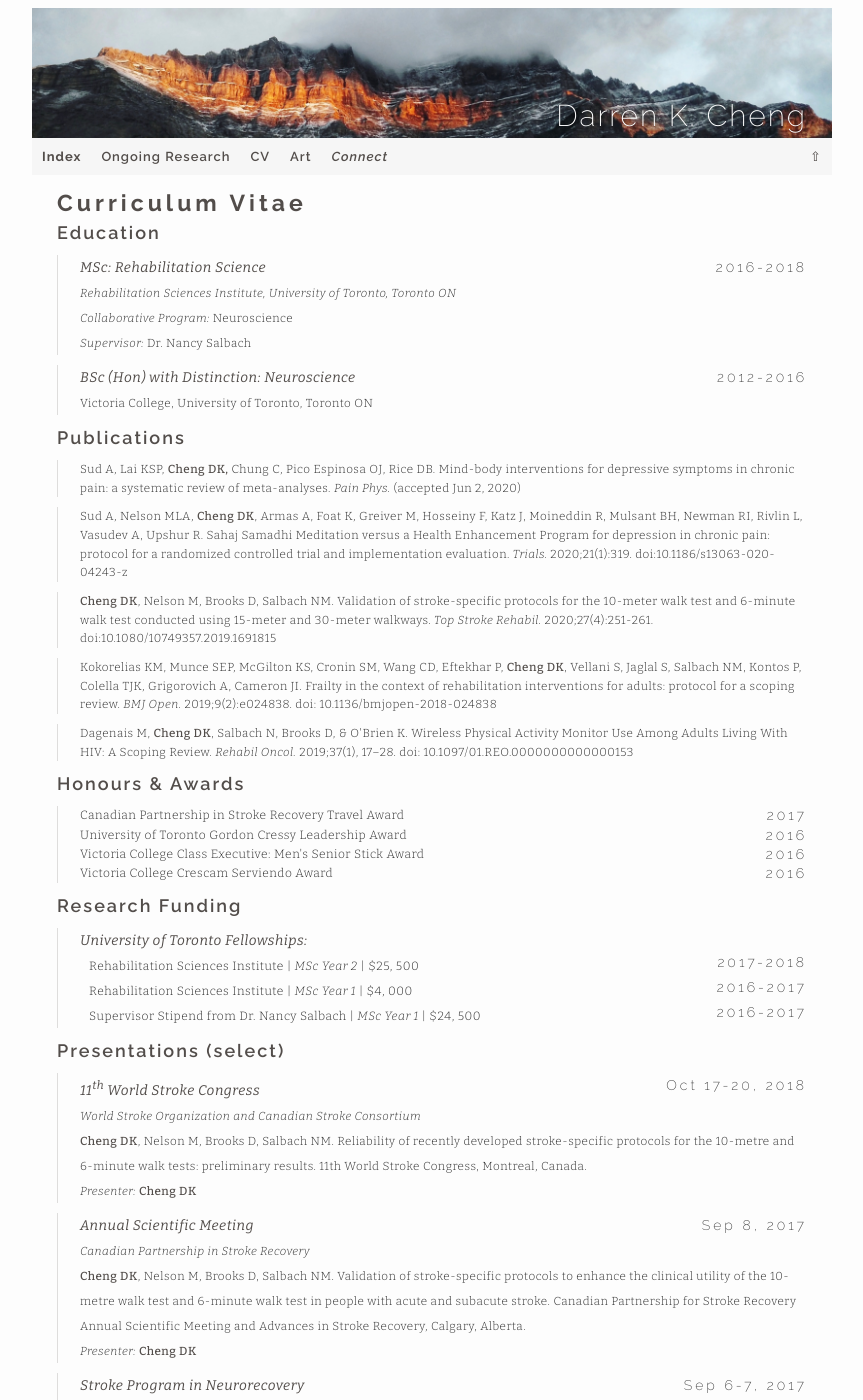
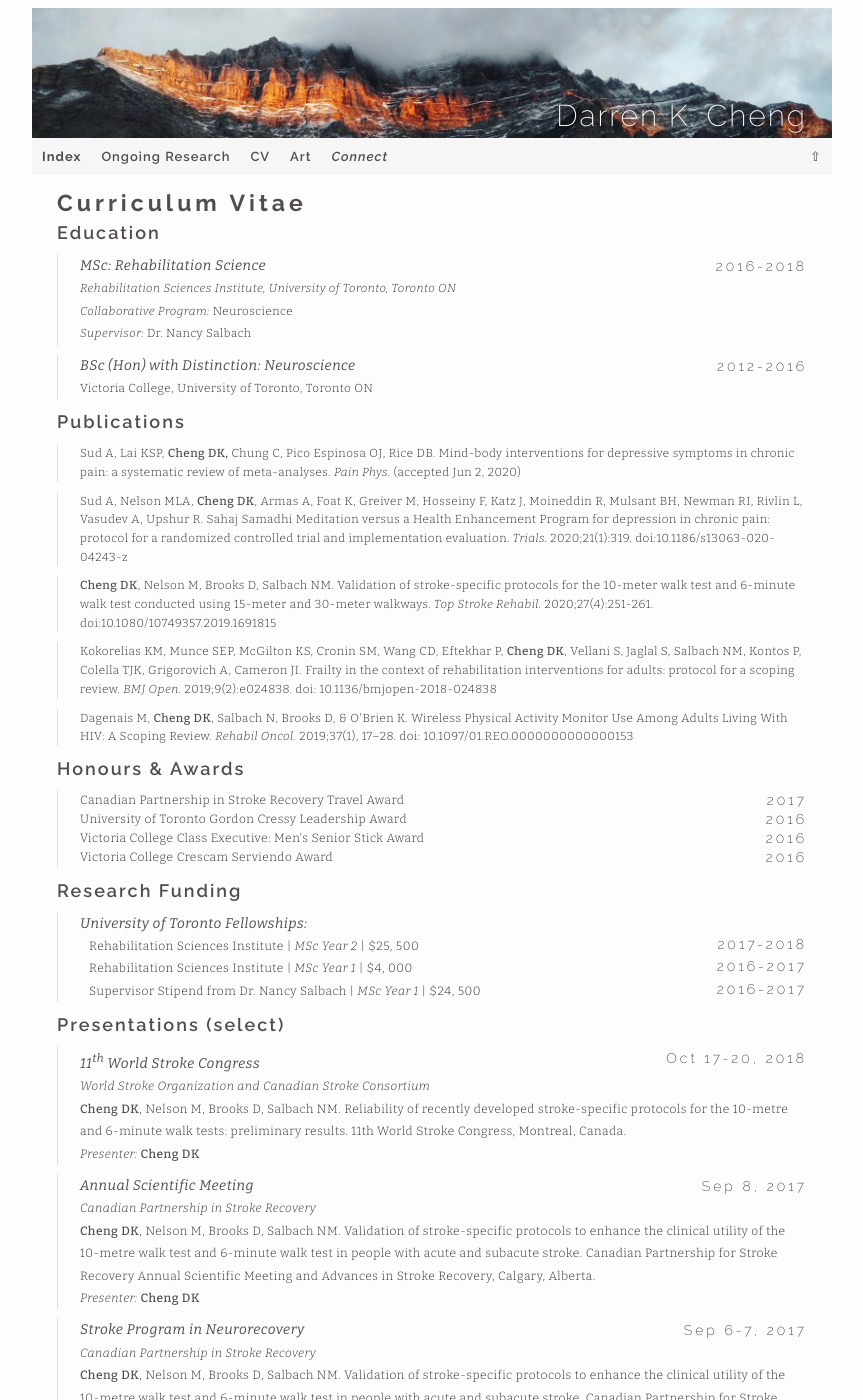
Before and after one commit to darrenkcheng/darrenkcheng, a Jekyll site: the page built from pages/cv.html, in a window 1280 px wide and 1400 px high. Shown: the whole window, without its empty margins (208-1071 px from the left). Built offline with Jekyll 4.4.1, drawn with Linux system fonts in a browser that asks for light colours.

Commit message:
css update

```diff
--- a/assets/css/style.css
+++ b/assets/css/style.css
@@ -90,6 +90,7 @@
 			border-left: 1px solid #dedddc;
 			margin:10px 0 10px 0;
 			padding-left: 22px;
+			line-height: 1.6em;
 		}
 		dt {
 			font-family: 'Raleway', "Open Sans", sans-serif;
--- a/assets/css/style.scss
+++ b/assets/css/style.scss
@@ -90,6 +90,7 @@
 			border-left: 1px solid #dedddc;
 			margin:10px 0 10px 0;
 			padding-left: 22px;
+			line-height: 1.6em;
 		}
 		dt {
 			font-family: 'Raleway', "Open Sans", sans-serif;
--- a/pages/cv.html
+++ b/pages/cv.html
@@ -50,61 +50,61 @@
 		<h2>Presentations (select)</h2>
 			<blockquote>
 				<em>11<sup>th</sup> World Stroke Congress</em><span class="year">Oct 17-20, 2018</span><br>
-				<small><i>World Stroke Organization and Canadian Stroke Consortium</i><br>
+				<span class="cv"><i>World Stroke Organization and Canadian Stroke Consortium</i><br>
 				<b>Cheng DK</b>, Nelson M, Brooks D, Salbach NM. Reliability of recently developed stroke-specific protocols for the 10-metre and 6-minute walk tests: preliminary results. 11th World Stroke Congress, Montreal, Canada.<br>
-				<i>Presenter:</i> <b>Cheng DK</b></small>
+				<i>Presenter:</i> <b>Cheng DK</b></span>
 			</blockquote>
 			<blockquote>
 				<em>Annual Scientific Meeting</em><span class="year">Sep 8, 2017</span><br>
-				<small><i>Canadian Partnership in Stroke Recovery</i><br>
+				<span class="cv"><i>Canadian Partnership in Stroke Recovery</i><br>
 				<b>Cheng DK</b>, Nelson M, Brooks D, Salbach NM. Validation of stroke-specific protocols to enhance the clinical utility of the 10-metre walk test and 6-minute walk test in people with acute and subacute stroke. Canadian Partnership for Stroke Recovery Annual Scientific Meeting and Advances in Stroke Recovery, Calgary, Alberta.<br>
 				<i>Presenter:</i> <b>Cheng DK</b></small>
 			</blockquote>
 			<blockquote>
 				<em>Stroke Program in Neurorecovery</em><span class="year">Sep 6-7, 2017</span><br>
-				<small><i>Canadian Partnership in Stroke Recovery</i><br>
+				<span class="cv"><i>Canadian Partnership in Stroke Recovery</i><br>
 				<b>Cheng DK</b>, Nelson M, Brooks D, Salbach NM. Validation of stroke-specific protocols to enhance the clinical utility of the 10-metre walk test and 6-minute walk test in people with acute and subacute stroke. Canadian Partnership for Stroke Recovery Stroke Program in Neurorecovery (SPiN) Workshop, Calgary Alberta.<br>
-				<i>Presenter:</i> <b>Cheng DK</b></small>
+				<i>Presenter:</i> <b>Cheng DK</b></span>
 			</blockquote>
 			<blockquote>
 				<em>Best Practices Day 2018</em><span class="year">May 25, 2018</span><br>
-				<small><i>GTA Rehab Network</i><br>
+				<span class="cv"><i>GTA Rehab Network</i><br>
 				<b>Cheng DK</b>, Nelson M, Brooks D, Salbach NM. Reliability of stroke-specific protocols to enhance the clinical utility of the 10-metre walk test and 6-minute walk test in people with acute, subacute, and chronic stroke: preliminary results. GTA Rehab Network Best Practices Day 2018, Toronto, Ontario.<br>
-				<i>Presenter:</i> <b>Cheng DK</b></small>
+				<i>Presenter:</i> <b>Cheng DK</b></span>
 			</blockquote>
 			<blockquote>
 				<em>National Trainee Association Web Series</em><span class="year">Jun 26, 2017</span><br>
-				<small><i>Canadian Partnership in Stroke Recovery</i><br>
-				<b>Cheng DK.</b> Validating Stroke-Specific Walk Test Protocols in Inpatient and Outpatient Rehabilitation.</small>
+				<span class="cv"><i>Canadian Partnership in Stroke Recovery</i><br>
+				<b>Cheng DK.</b> Validating Stroke-Specific Walk Test Protocols in Inpatient and Outpatient Rehabilitation.</span>
 			</blockquote>
 			<blockquote>
 				<em>26<sup>th</sup> Canadian Conference on HIV/AIDS Research</em><span class="year">Apr 6-9, 2017</span><br>
-				<small><i>Canadian Association for HIV Research</i><br>
+				<span class="cv"><i>Canadian Association for HIV Research</i><br>
 				Dagenais MT, <b>Cheng DK</b>, O’Brien KK. Wireless Physical Activity Monitor Use Among Adults Living with HIV: A Scoping Review Protocol. Canadian Association for HIV Research 26th Annual Canadian Conference on HIV/AIDS Research, Montreal, Quebec. <br>
-				<i>Presenter:</i> Dagenais MT</small>
+				<i>Presenter:</i> Dagenais MT</span>
 			</blockquote>
 		<h2>Research and Teaching Experience</h2>
 			<blockquote>
 				<em>Teaching Assistant</em><span class="year">Sep-Dec 2018</span><br>
-				<small><i>Human Biology Department, University of Toronto, Toronto ON</i><br>
+				<span class="cv"><i>Human Biology Department, University of Toronto, Toronto ON</i><br>
 				<i>Course:</i> HMB300H1F Neurobiology of Behaviour<br>
 				<i>Instructor:</i> Dr. William Ju<br>
-				<ul style="list-style-type: circle;"><li>Evaluated class of 310 3rd year undergraduate students in neuroscience</li></ul></small>
+				<ul style="list-style-type: circle;"><li>Evaluated class of 310 3rd year undergraduate students in neuroscience</li></ul></span>
 			</blockquote>
 			<blockquote>
 				<em>Research Coordinator</em><span class="year">Feb 2015-Dec 2018</span><br>
-				<small><i>UHN MRI-Guided rTMS Clinic, Toronto Western Hospital, Toronto ON</i><br>
+				<span class="cv"><i>UHN MRI-Guided rTMS Clinic, Toronto Western Hospital, Toronto ON</i><br>
 				<ul style="list-style-type: circle;">
 					<li>Organised patient data files and updated research database</li>
 					<li>Wrote and updated Standard Operating Procedures</li>
-					<li>Observed and helped conduct assessments and screening of potential research participants</li></ul></small>
+					<li>Observed and helped conduct assessments and screening of potential research participants</li></ul></span>
 			</blockquote>
 			<blockquote>
 				<em>Teaching Assistant</em><span class="year">Sep-Dec 2017</span><br>
-				<small><i>Human Biology Department, University of Toronto, Toronto ON</i><br>
+				<span class="cv"><i>Human Biology Department, University of Toronto, Toronto ON</i><br>
 				<i>Course:</i> HMB300H1F Neurobiology of Behaviour<br>
 				<i>Instructor:</i> Dr. William Ju<br>
-				<ul style="list-style-type: circle;"><li>Evaluated class of 310 3rd year undergraduate students in neuroscience</li></ul></small>
+				<ul style="list-style-type: circle;"><li>Evaluated class of 310 3rd year undergraduate students in neuroscience</li></ul></span>
 			</blockquote>
 			<blockquote>
 				<em>Stroke Program in Neurorecovery Workshop Attendee</em><span class="year">Sep 6-7, 2017</span><br>
@@ -112,53 +112,53 @@
 			</blockquote>
 			<blockquote>
 				<em>Teaching Assistant</em><span class="year">Jan-Apr 2017</span><br>
-				<small><i>Human Biology Department, University of Toronto, Toronto ON</i><br>
+				<span class="cv"><i>Human Biology Department, University of Toronto, Toronto ON</i><br>
 				<i>Course:</i> HMB300H1F Neurobiology of Behaviour<br>
 				<i>Instructor:</i> Dr. William Ju<br>
-				<ul style="list-style-type: circle;"><li>Evaluated class of 120 3rd year undergraduate students in neuroscience</li></ul></small>
+				<ul style="list-style-type: circle;"><li>Evaluated class of 120 3rd year undergraduate students in neuroscience</li></ul></span>
 			</blockquote>
 			<blockquote>
 				<em>Research Project Student</em><span class="year">Sep 2015-Apr 2016</span><br>
-				<small><i>Human Biology - HMB499Y1, University of Toronto, Toronto ON</i><br>
+				<span class="cv"><i>Human Biology - HMB499Y1, University of Toronto, Toronto ON</i><br>
 				<ul style="list-style-type: circle;">
 					<li>Created databases and spreadsheets from patient files and collected data</li>
-					<li>Performed statistical analyses using SPS</li></ul></small>
+					<li>Performed statistical analyses using SPS</li></ul></span>
 			</blockquote>
 		<h2>Community Roles and Positions</h2>
 			<blockquote>
 				<em>Residence Don (Assistant)</em><span class="year">Aug 2016-Apr 2017</span><br>
-				<small><i>Office of the Dean of Students, Victoria University, University of Toronto</i><br>
+				<span class="cv"><i>Office of the Dean of Students, Victoria University, University of Toronto</i><br>
 				<ul style="list-style-type: circle;">
 					<li>Oversaw 52 undergraduate residence students living at Victoria College</li>
 					<li>Assisted and advised students’ in academic, developmental, and personal goals</li>
 					<li>Maintained reasonable levels of conduct in the residence community</li>
-					<li>Encouraged campus activities, events, educational, and charity programing</li></ul></small>
+					<li>Encouraged campus activities, events, educational, and charity programing</li></ul></span>
 			</blockquote>
 			<blockquote>
 				<em>Tour Guide</em><span class="year">2014-2016</span><br>
-				<small><i>Victoria College Registrar’s Office, Victoria University, University of Toronto</i><br>
+				<span class="cv"><i>Victoria College Registrar’s Office, Victoria University, University of Toronto</i><br>
 				<ul style="list-style-type: circle;">
 					<li>Gave tours of the Victoria University Campus to prospective students, parents, and alumni</li>
 					<li>Introduced visitors to student spaces, libraries, and residence buildings</li>
-					<li>Answered questions about student and campus life at the University of Toronto</li></ul></small>
+					<li>Answered questions about student and campus life at the University of Toronto</li></ul></span>
 			</blockquote>
 			<blockquote>
 				<em>Co-Manager</em><span class="year">Dec 2014-Dec 2015</span><br>
-				<small><i>The Cat’s Eye Student Lounge and Pub, Victoria College, University of Toronto</i><br>
+				<span class="cv"><i>The Cat’s Eye Student Lounge and Pub, Victoria College, University of Toronto</i><br>
 				<ul style="list-style-type: circle;">
 					<li>Hired new staff of 33 subcommittee members for the 2015/2016 school year</li>
 					<li>Managed booking requests and maintained proper operations of the space</li>
 					<li>Created promotional materials; posters, videos, logos</li>
-					<li>Balanced budget and handled funds</li></ul></small>
+					<li>Balanced budget and handled funds</li></ul></span>
 			</blockquote>
 			<blockquote>
 				<em>Executive</em><span class="year">May 2015-Oct 2015</span><br>
-				<small><i>Victoria College Orientation Week 2015, University of Toronto</i><br>
+				<span class="cv"><i>Victoria College Orientation Week 2015, University of Toronto</i><br>
 				<ul style="list-style-type: circle;">
 					<li>Worked closely with fifteen other executive members and the Office of the Dean of Students</li>
 					<li>Planned events for over 700 incoming first year students and hired over 120 student leaders</li>
 					<li>Organised the Traditional Ceremonies and coordinated participation of Victoria University President William Robins and Victoria College alumnus Clive Veroni</li>
-					<li>Designed and created informational booklet and Orientation week logo</li></ul></small>
+					<li>Designed and created informational booklet and Orientation week logo</li></ul></span>
 			</blockquote>
 		<h2>Skills</h2>
 			<ul style="list-style-type: circle;"><small>
```
Also changed, not shown: 3 other files.
